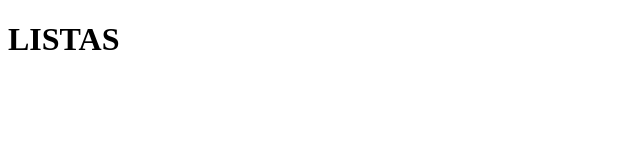
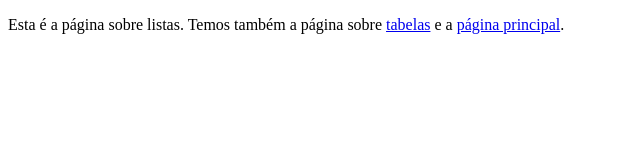
Before and after one commit to ufjf-dcc202/ufjf-dcc202-2025-1-b-atv03-Maycdouglas, a plain HTML site: page listas.html in a window 1280 px wide. Shown: the whole page, without its empty margins (0-640 px from the left). Drawn offline with Linux system fonts and the light colour scheme.

Commit message:
adiciona os paragrafos e ancoras, conforme exercicio

```diff
--- a/listas.html
+++ b/listas.html
@@ -3,9 +3,15 @@
   <head>
     <meta charset="UTF-8" />
     <meta name="viewport" content="width=device-width, initial-scale=1.0" />
-    <title>Document</title>
+    <title>DCC202 - Atividade 4 - Listas: Maycon Douglas</title>
   </head>
   <body>
-    <h1>LISTAS</h1>
+    <main>
+      <p>
+        Esta é a página sobre listas. Temos também a página sobre
+        <a href="./tabelas.html">tabelas</a> e a
+        <a href="./index.html">página principal</a>.
+      </p>
+    </main>
   </body>
 </html>
```
Also changed, not shown: tabelas.html (+8 -2 lines).
